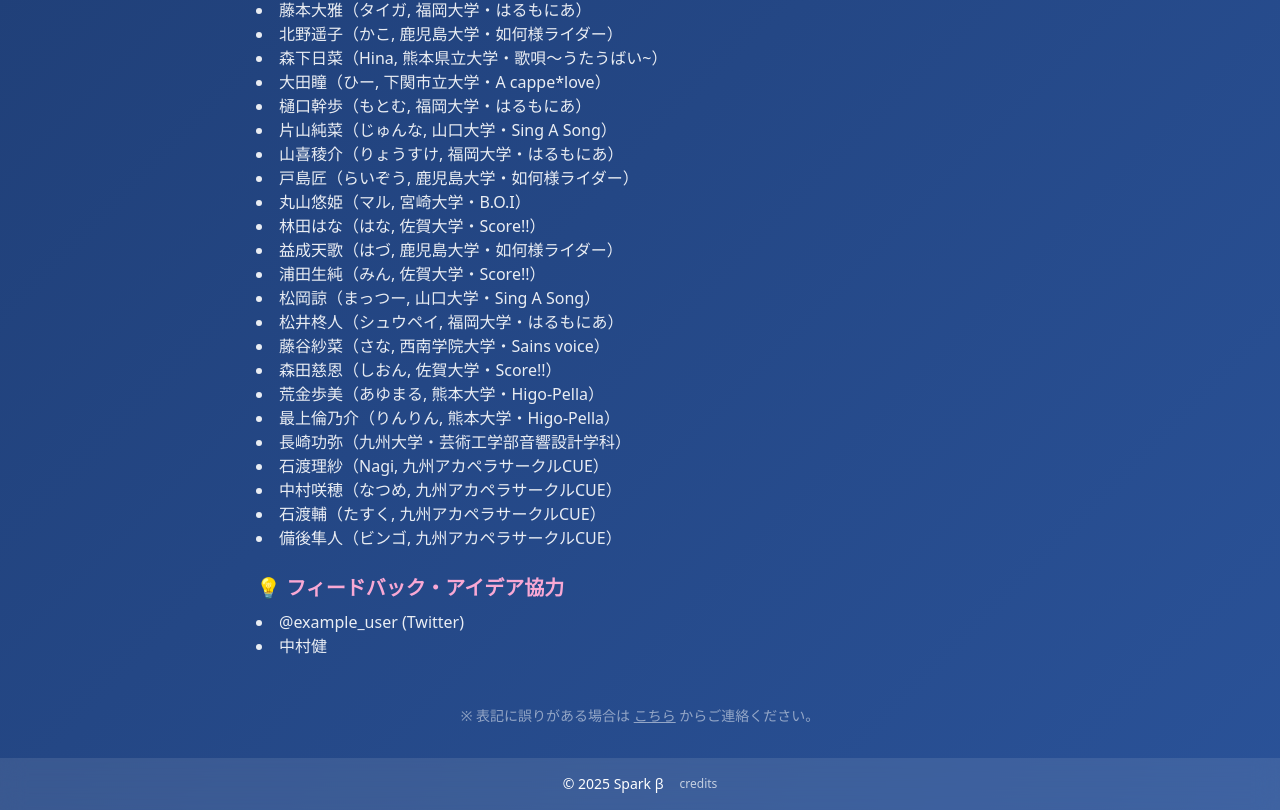
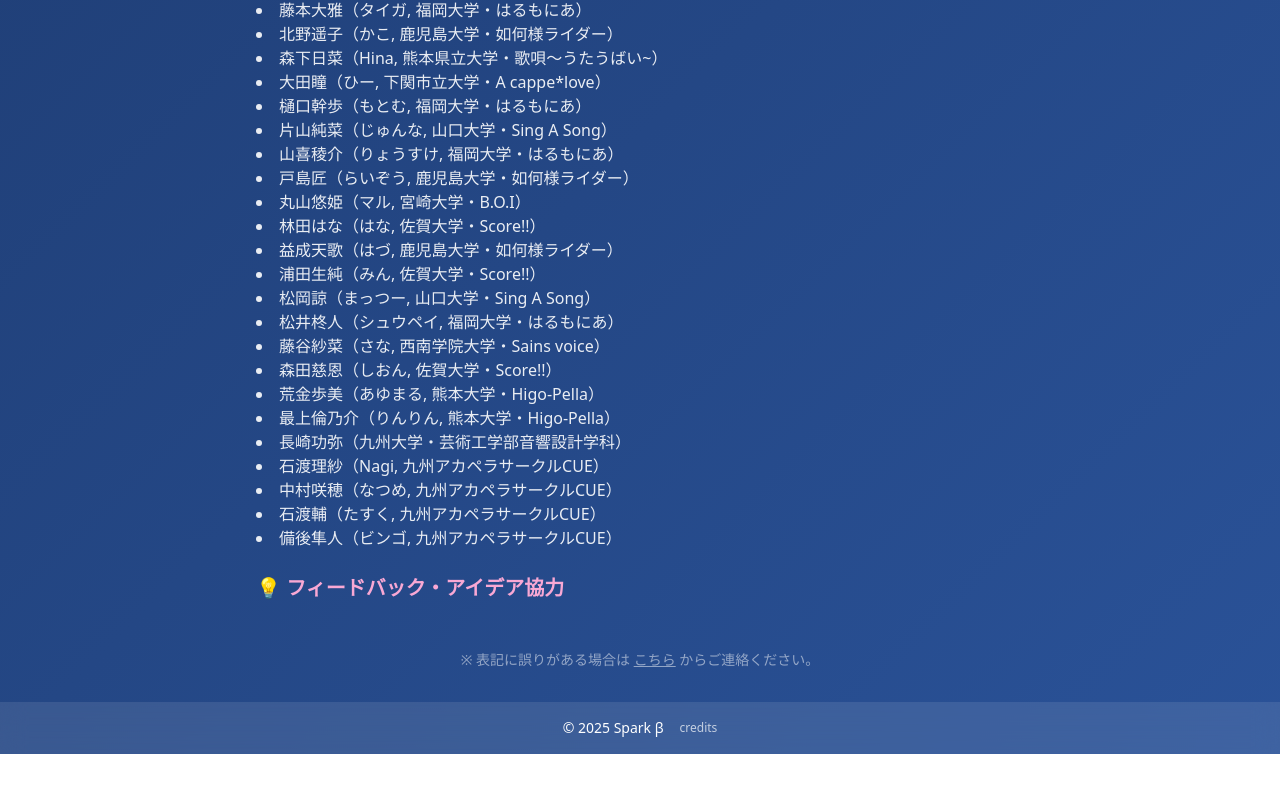
Before and after one commit to shindodesu/spark-beta-v2, a Next.js app: page /credits in a window 1280 px wide. Shown: the part 478-1288 px from the top of the page. After the commit the page ends 1232 px from the top, so only its background shows below. Built offline with nearby package versions, Linux system fonts and the light colour scheme; no server answers.

Commit message:
creditのとこ編集

```diff
--- a/src/pages/credits.tsx
+++ b/src/pages/credits.tsx
@@ -60,8 +60,6 @@ export default function CreditsPage() {
           <div>
             <h2 className="text-xl font-semibold text-pink-300 mb-2">💡 フィードバック・アイデア協力</h2>
             <ul className="list-disc list-inside text-white/90">
-              <li>@example_user (Twitter)</li>
-              <li>中村健</li>
             </ul>
           </div>
         </section>
```
